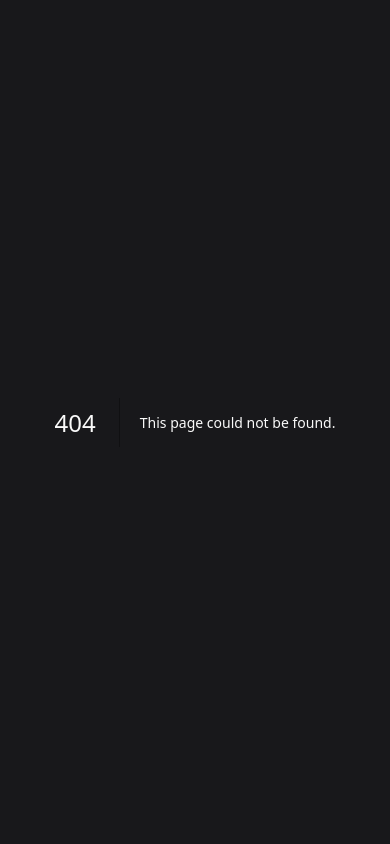
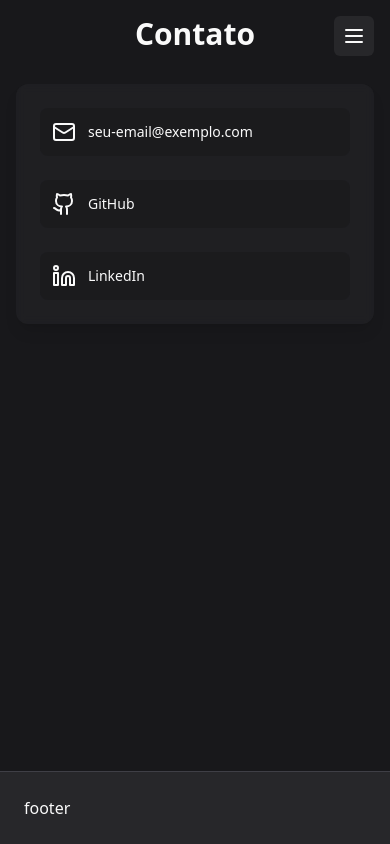
Before and after one commit to danielbmata/portfolio, a Next.js app in the folder portfolio/: page /contato in a window 390 px wide. Before the commit this address had no page. Built offline with nearby package versions, Linux system fonts and the light colour scheme.

Commit message:
deixar mais moderno e responsivel

```diff
--- /dev/null
+++ b/portfolio/src/app/(routes)/contato/page.jsx
@@ -0,0 +1,57 @@
+import { Github, Linkedin, Mail, ExternalLink } from "lucide-react";
+
+export default function Contato() {
+  const contacts = [
+    {
+      icon: Mail,
+      label: "seu-email@exemplo.com",
+      href: "mailto:seu-email@exemplo.com",
+      color: "hover:text-blue-400"
+    },
+    {
+      icon: Github,
+      label: "GitHub",
+      href: "https://github.com/seu-usuario",
+      color: "hover:text-purple-400"
+    },
+    {
+      icon: Linkedin,
+      label: "LinkedIn",
+      href: "https://linkedin.com/in/seu-perfil",
+      color: "hover:text-blue-500"
+    }
+  ];
+
+  return (
+    <div className="animate-fadeIn">
+      <h1 className="font-bold text-3xl sm:text-4xl text-center mb-8">
+        Contato
+      </h1>
+
+      <div className="max-w-md mx-auto bg-zinc-800/50 backdrop-blur-sm rounded-xl shadow-lg p-6 sm:p-8">
+        <div className="space-y-6">
+          {contacts.map((contact, index) => {
+            const Icon = contact.icon;
+            return (
+              <a
+                key={index}
+                href={contact.href}
+                target={contact.href.startsWith("mailto") ? undefined : "_blank"}
+                rel={contact.href.startsWith("mailto") ? undefined : "noopener noreferrer"}
+                className={`group flex items-center justify-between p-3 rounded-lg
+                          bg-zinc-900/50 hover:bg-zinc-900
+                          transition-all duration-300 ${contact.color}`}
+              >
+                <div className="flex items-center space-x-3">
+                  <Icon className="w-6 h-6" />
+                  <span className="text-sm sm:text-base">{contact.label}</span>
+                </div>
+                <ExternalLink className="w-5 h-5 opacity-0 group-hover:opacity-100 transition-opacity duration-300" />
+              </a>
+            );
+          })}
+        </div>
+      </div>
+    </div>
+  );
+}
--- /dev/null
+++ b/portfolio/src/app/(routes)/ferramentas/page.jsx
@@ -0,0 +1,49 @@
+export default function Ferramentas() {
+  return (
+    <div className="animate-fadeIn">
+      <h1 className="font-bold text-3xl sm:text-4xl text-center mb-8">
+        Ferramentas
+      </h1>
+
+      <div className="grid grid-cols-1 md:grid-cols-2 lg:grid-cols-3 gap-4 sm:gap-6">
+        {[
+          {
+            title: "Desenvolvimento Frontend",
+            skills: ["React.js", "Next.js", "TailwindCSS", "TypeScript", "HTML5/CSS3"]
+          },
+          {
+            title: "Desenvolvimento Backend",
+            skills: ["Node.js", "Express", "MongoDB", "PostgreSQL", "REST APIs"]
+          },
+          {
+            title: "Ferramentas & DevOps",
+            skills: ["Git", "Docker", "VS Code", "GitHub Actions", "AWS"]
+          }
+        ].map((category, index) => (
+          <div
+            key={index}
+            className="bg-zinc-800/50 backdrop-blur-sm p-6 rounded-lg shadow-lg
+                     hover:bg-zinc-800/70 transition-all duration-300
+                     transform hover:-translate-y-1"
+          >
+            <h2 className="text-xl font-semibold mb-4 text-zinc-100">
+              {category.title}
+            </h2>
+            <ul className="space-y-2">
+              {category.skills.map((skill, skillIndex) => (
+                <li
+                  key={skillIndex}
+                  className="text-zinc-300 hover:text-zinc-100 transition-colors duration-200
+                           flex items-center space-x-2"
+                >
+                  <span className="w-1.5 h-1.5 bg-zinc-500 rounded-full" />
+                  <span>{skill}</span>
+                </li>
+              ))}
+            </ul>
+          </div>
+        ))}
+      </div>
+    </div>
+  );
+}
--- /dev/null
+++ b/portfolio/src/app/(routes)/inicio/page.jsx
@@ -0,0 +1,28 @@
+export default function Inicio() {
+  return (
+    <div className="animate-fadeIn">
+      <h1 className="font-bold text-3xl sm:text-4xl text-center mb-8">
+        Sobre mim
+      </h1>
+
+      <div className="max-w-3xl mx-auto">
+        <div className="bg-zinc-800/50 backdrop-blur-sm rounded-xl shadow-lg p-6 sm:p-8">
+          <div className="prose prose-invert prose-zinc max-w-none">
+            <p className="text-base sm:text-lg leading-relaxed text-zinc-300">
+              Paragrafo sobre mim com uma descrição mais detalhada e profissional.
+              Aqui você pode falar sobre sua experiência, objetivos e paixões na área
+              de desenvolvimento. O texto deve ser envolvente e demonstrar suas
+              habilidades e personalidade.
+            </p>
+
+            <p className="text-base sm:text-lg leading-relaxed text-zinc-300 mt-4">
+              Você também pode adicionar mais parágrafos falando sobre seus projetos
+              principais, conquistas e áreas de interesse. Isso ajuda os visitantes
+              a terem uma ideia melhor sobre seu perfil profissional.
+            </p>
+          </div>
+        </div>
+      </div>
+    </div>
+  );
+}
--- /dev/null
+++ b/portfolio/src/app/(routes)/layout.jsx
@@ -0,0 +1,20 @@
+import { Footer } from "@/components/Footer";
+import { Sidebar } from "@/components/Sidebar";
+
+export default function RootLayout({ children }) {
+  return (
+    <div className="min-h-screen flex flex-col bg-zinc-900">
+      <div className="flex flex-1 relative">
+        <div className="flex flex-1 flex-col lg:flex-row">
+          <Sidebar />
+          <main className="flex-1 p-4 sm:p-6 lg:p-8 overflow-auto">
+            <div className="max-w-7xl mx-auto">
+              {children}
+            </div>
+          </main>
+        </div>
+      </div>
+      <Footer />
+    </div>
+  );
+}
--- a/portfolio/src/app/globals.css
+++ b/portfolio/src/app/globals.css
@@ -1,3 +1,44 @@
 @tailwind base;
 @tailwind components;
 @tailwind utilities;
+
+@layer utilities {
+  .animate-fadeIn {
+    animation: fadeIn 0.5s ease-out;
+  }
+}
+
+@keyframes fadeIn {
+  from {
+    opacity: 0;
+    transform: translateY(10px);
+  }
+  to {
+    opacity: 1;
+    transform: translateY(0);
+  }
+}
+
+/* Scrollbar personalizado */
+::-webkit-scrollbar {
+  width: 8px;
+}
+
+::-webkit-scrollbar-track {
+  background: #27272a;
+}
+
+::-webkit-scrollbar-thumb {
+  background: #3f3f46;
+  border-radius: 4px;
+}
+
+::-webkit-scrollbar-thumb:hover {
+  background: #52525b;
+}
+
+/* Melhorias de fonte e suavização */
+body {
+  -webkit-font-smoothing: antialiased;
+  -moz-osx-font-smoothing: grayscale;
+}
--- a/portfolio/src/app/page.jsx
+++ b/portfolio/src/app/page.jsx
@@ -1,37 +1,5 @@
+import { redirect } from 'next/navigation'
 
-import { Home, Wrench, Contact } from 'lucide-react';
-
-
-export default function Inicio() {
-  return (
-    <div className="h-screen flex flex-col">
-      <div className="flex flex-1">
-
-        <aside className="w-64 bg-zinc-950 p-6">
-          <nav className='space-y-5'>
-            <a href="" className='flex items-center gap-3 text-sm font-semibold text-zinc-100 '>
-              <Home />
-              Inicio
-              </a>
-            <a href="" className='flex items-center gap-3 text-sm font-semibold text-zinc-100'>
-              <Wrench />
-              Ferramentas
-              </a>
-            <a href="" className='flex items-center gap-3 text-sm font-semibold text-zinc-100'>
-              <Contact />
-              Contato
-              </a>
-          </nav>
-        </aside>
-
-        <main className="flex-1 p-6">
-          main
-        </main>
-
-      </div>
-      <footer className="bg-zinc-800 border-t border-zinc-700 p-6">
-        footer
-      </footer>
-    </div>
-  );
+export default function Home() {
+  redirect('/inicio')
 }
--- /dev/null
+++ b/portfolio/src/components/Footer.jsx
@@ -0,0 +1,5 @@
+export function Footer() {
+  return (
+    <footer className="bg-zinc-800 border-t border-zinc-700 p-6">footer</footer>
+  );
+}
--- /dev/null
+++ b/portfolio/src/components/Sidebar.jsx
@@ -0,0 +1,80 @@
+"use client"
+
+import { Home, Wrench, Contact, Menu, X } from 'lucide-react';
+import Link from 'next/link';
+import { usePathname } from 'next/navigation';
+import { useState, useEffect } from 'react';
+
+export function Sidebar() {
+  const pathname = usePathname();
+  const [isOpen, setIsOpen] = useState(false);
+
+  // Fecha o menu quando mudar de página em telas pequenas
+  useEffect(() => {
+    setIsOpen(false);
+  }, [pathname]);
+
+  // Previne scroll quando menu mobile está aberto
+  useEffect(() => {
+    if (isOpen) {
+      document.body.style.overflow = 'hidden';
+    } else {
+      document.body.style.overflow = 'unset';
+    }
+  }, [isOpen]);
+
+  const NavLink = ({ href, icon: Icon, children }) => (
+    <Link
+      href={href}
+      className={`flex items-center gap-3 text-sm font-semibold transition-colors duration-200 ${
+        pathname === href ? 'text-zinc-100' : 'text-zinc-400 hover:text-zinc-100'
+      }`}
+    >
+      <Icon className="w-5 h-5" />
+      <span>{children}</span>
+    </Link>
+  );
+
+  return (
+    <>
+      {/* Botão do menu mobile */}
+      <button
+        onClick={() => setIsOpen(!isOpen)}
+        className="lg:hidden fixed top-4 right-4 z-50 p-2 bg-zinc-800 rounded-md"
+      >
+        {isOpen ? <X className="w-6 h-6" /> : <Menu className="w-6 h-6" />}
+      </button>
+
+      {/* Overlay para quando o menu mobile estiver aberto */}
+      {isOpen && (
+        <div
+          className="fixed inset-0 bg-black bg-opacity-50 z-30 lg:hidden"
+          onClick={() => setIsOpen(false)}
+        />
+      )}
+
+      {/* Sidebar */}
+      <aside
+        className={`
+          fixed lg:static inset-y-0 left-0 z-40
+          w-64 bg-zinc-950 p-6
+          transform transition-transform duration-300 ease-in-out
+          lg:transform-none
+          ${isOpen ? 'translate-x-0' : '-translate-x-full lg:translate-x-0'}
+        `}
+      >
+        <nav className="space-y-5">
+          <NavLink href="/inicio" icon={Home}>
+            Inicio
+          </NavLink>
+          <NavLink href="/ferramentas" icon={Wrench}>
+            Ferramentas
+          </NavLink>
+          <NavLink href="/contato" icon={Contact}>
+            Contato
+          </NavLink>
+        </nav>
+      </aside>
+    </>
+  );
+}
```
